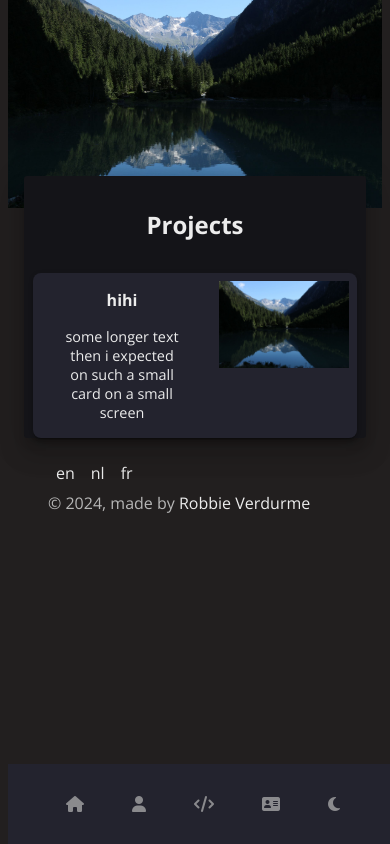
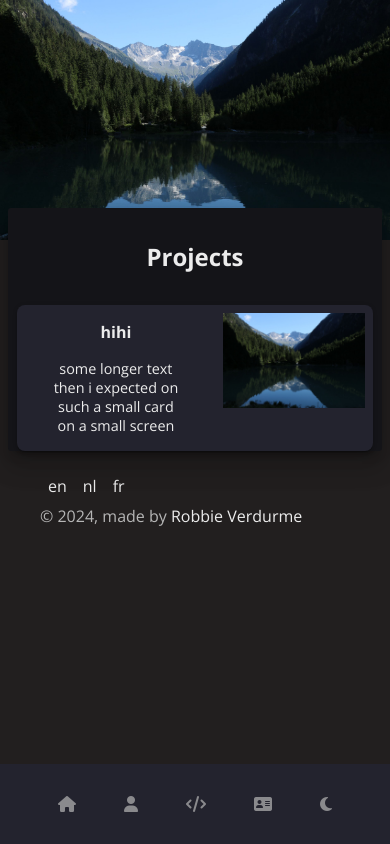
Before and after one commit to RobbieVerdurme/Portfolio, a React (Vite) app: page /projects in a window 390 px wide. Built offline with nearby package versions, Linux system fonts and the light colour scheme.

Commit message:
fix: margin body/elevated

```diff
--- a/src/index.css
+++ b/src/index.css
@@ -21,8 +21,8 @@ body {
 
 /* Small screens */
 @media only screen and (max-width: 50rem) {
-  body {
-    margin: -2rem 0.5rem calc(var(--top-banner-height) + 1rem) 0.5rem;
+  body:has(.navbar) {
+    margin-bottom: calc(var(--top-banner-height) + 1rem);
   }
 }
 
--- a/src/templates/contentLayout/ContentLayout.tsx.css
+++ b/src/templates/contentLayout/ContentLayout.tsx.css
@@ -34,3 +34,9 @@ main {
   text-align: center;
   margin: 2rem;
 }
+
+@media only screen and (max-width: 50rem) {
+  .elevated {
+    margin: -2rem 0.5rem 0rem 0.5rem;
+  }
+}
```
